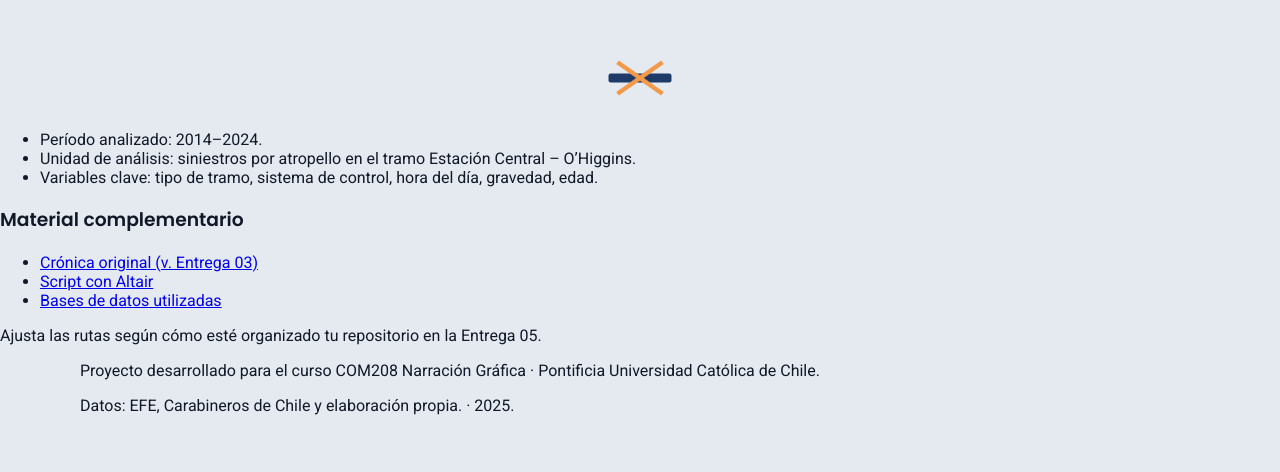
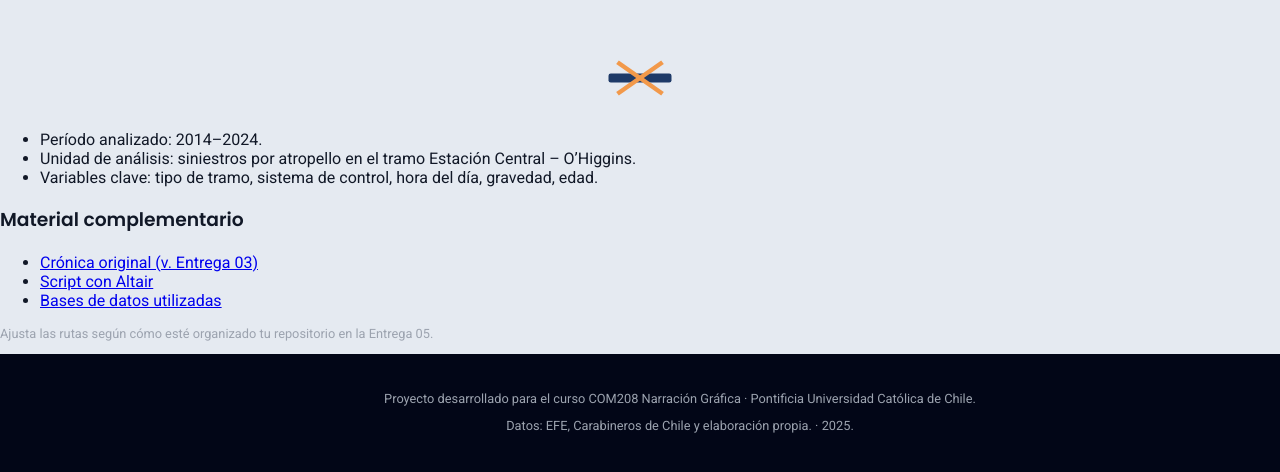
Before and after one commit to josefamar/PROYECTO, a plain HTML site: page docs/index.html in a window 1280 px wide. Shown: the part 5159-5631 px from the top of the page. Before the commit the page ends 5590 px from the top, so only its background shows below. Drawn offline with Linux system fonts and the light colour scheme.

Commit message:
estylo final

```diff
--- a/docs/style.css
+++ b/docs/style.css
@@ -245,3 +245,24 @@ section {
     padding: 6rem 0;
   }
 }
+.links-list a:hover {
+  text-decoration: underline;
+}
+
+.links-footnote {
+  font-size: 0.8rem;
+  color: #9ca3af;
+}
+
+/* Footer */
+
+.site-footer {
+  background: #020617;
+  color: #9ca3af;
+  padding: 1.5rem 0 2rem;
+  font-size: 0.8rem;
+}
+
+.site-footer__inner {
+  text-align: center;
+}
```
